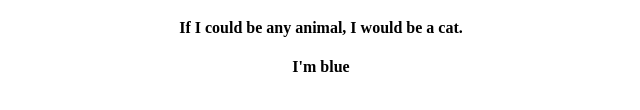
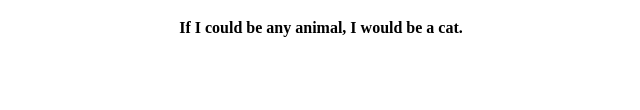
Before and after one commit to Werefox22/my-profile, a plain HTML site: page index.html in a window 1280 px wide. Shown: the part 290-400 px from the top of the page, 319-959 px from the left. Drawn offline with Linux system fonts and the light colour scheme.

Commit message:
Removed test line and added README.md

```diff
--- a/index.html
+++ b/index.html
@@ -15,7 +15,6 @@
                     <h4>My favorite color is red.</h4>
                     <h4>My favorite food is steak.</h4>
                     <h4>If I could be any animal, I would be a cat.</h4>
-                    <h4>I'm blue</h4>
             </div>
           </body>
         </html>
```
Also changed, not shown: 1 other file.
